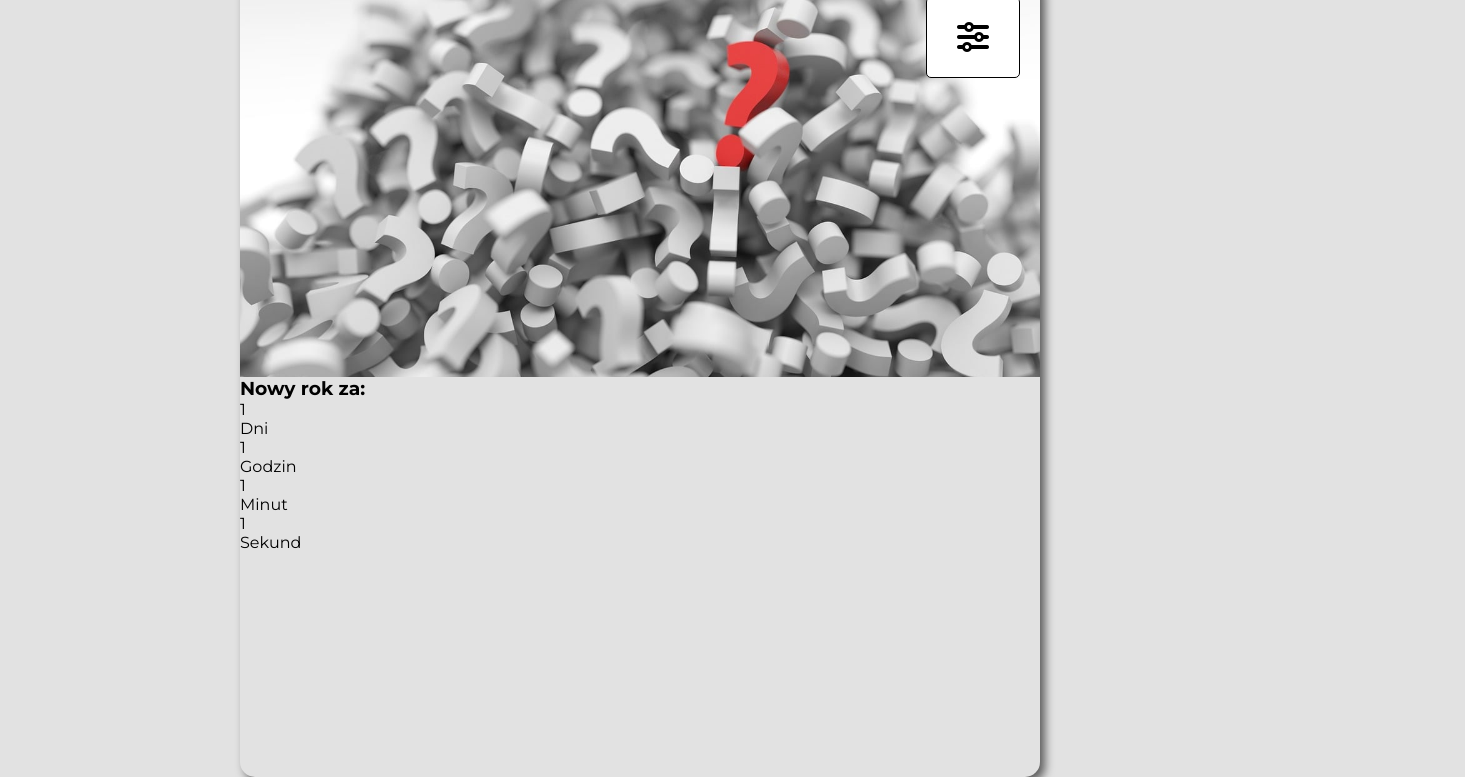
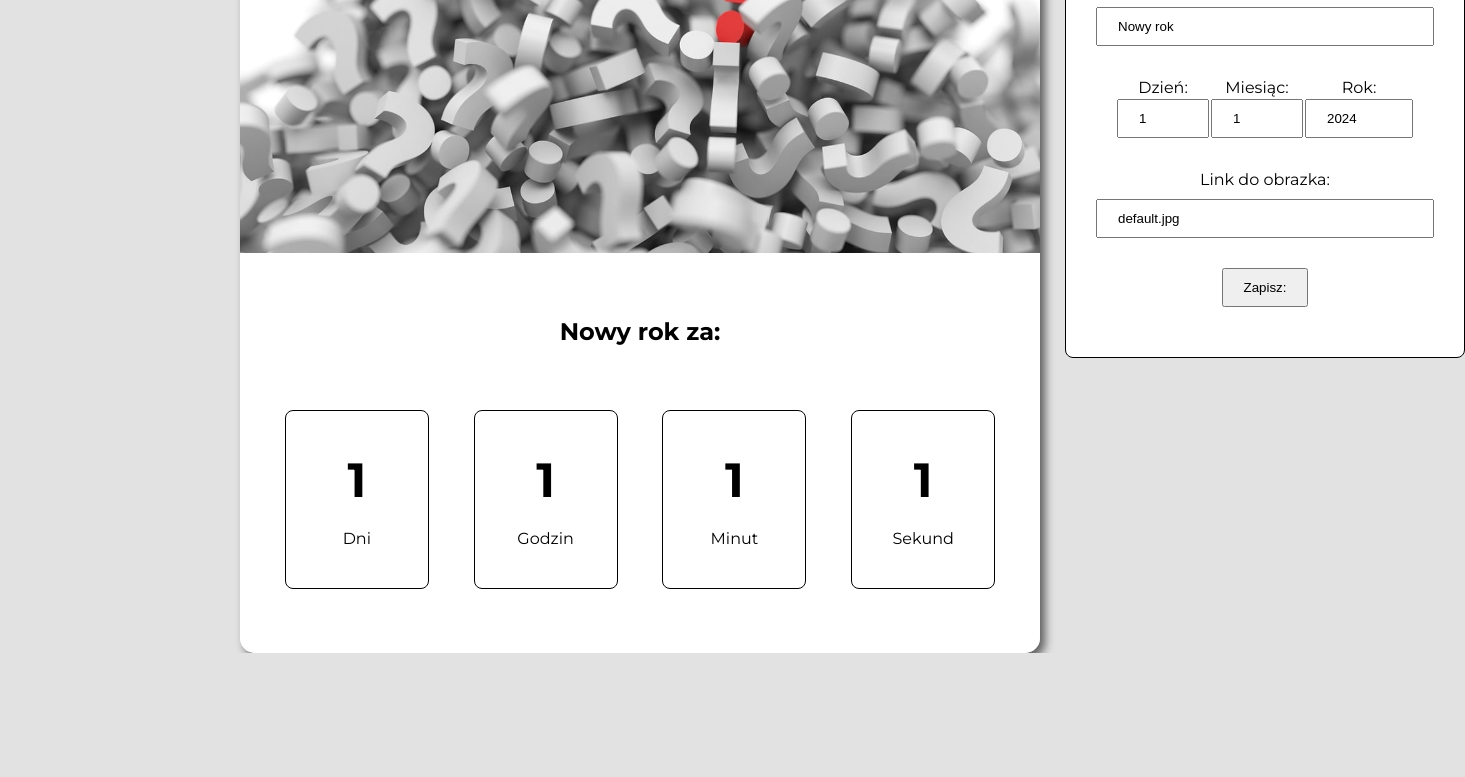
Before and after one commit to Rado9206/timer2, a plain HTML site: page index.html in a window 1280 px wide. Shown: the part 147-924 px from the top of the page, 1465 px wide, since content can reach past the window. After the commit the page ends 800 px from the top, so only its background shows below. Drawn offline with Linux system fonts and the light colour scheme.

Commit message:
added and styled settings

```diff
--- a/index.html
+++ b/index.html
@@ -17,7 +17,7 @@
 
     <div class="counter-app">
 
-        <div class="setting active">
+        <div class="settings active">
             <h1>Ustawienia</h1>
 
             <label for="event-name">Nazwa wydarzenia:</label>
--- a/sas/style.scss
+++ b/sas/style.scss
@@ -53,3 +53,91 @@ body {
 	color: white;
 	background-color: #333;
 }
+
+.time-section {
+	display: flex;
+	flex-direction: column;
+	justify-content: space-evenly;
+	align-items: center;
+	height: 400px;
+	background-color: #fff;
+	z-index: 100;
+}
+
+h3 {
+	font-size: 24px;
+	text-align: center;
+}
+
+.time-cards {
+	display: flex;
+	justify-content: space-evenly;
+	width: 100%;
+}
+
+.card {
+	display: flex;
+	flex-direction: column;
+	justify-content: space-between;
+	padding: 40px 0;
+	width: 18%;
+	text-align: center;
+	border: 1px solid black;
+	border-radius: 8px;
+}
+
+.number {
+	margin-bottom: 20px;
+	font-weight: bold;
+	font-size: 48px;
+}
+
+.card-title {
+	text-align: center;
+}
+
+.settings {
+	display: flex;
+	flex-direction: column;
+	justify-content: center;
+	align-items: center;
+	position: absolute;
+	top: 5px;
+	right: 5px;
+	padding: 50px 30px;
+	width: 400px;
+	background-color: #fff;
+	border: 1px solid black;
+	border-radius: 8px;
+	opacity: 0;
+	transition: transform 0.5s, opacity 0.3s;
+}
+
+.active {
+	transform: translateX(430px);
+	opacity: 1;
+}
+
+h1 {
+	margin-bottom: 30px;
+	text-transform: uppercase;
+}
+
+input {
+	margin-bottom: 30px;
+	padding: 10px 20px;
+	width: 100%;
+}
+
+label {
+	margin-bottom: 10px;
+}
+
+.date {
+	text-align: center;
+}
+
+.save {
+	padding: 10px 20px;
+	cursor: pointer;
+}
```
Also changed, not shown: css/style.css, 1 other file.
